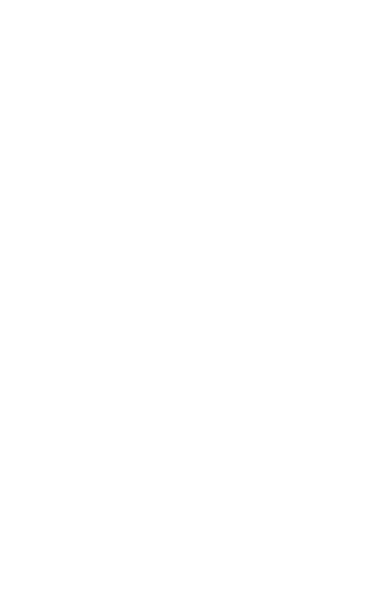
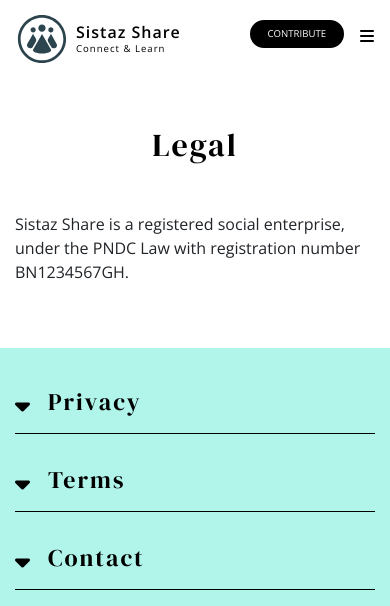
Before and after one commit to kwamesarpong/sshare-blog, a React (Create React App) app: page /legal in a window 390 px wide. Shown: the top 606 px of the page. Built offline with nearby package versions, Linux system fonts and the light colour scheme.

Commit message:
completed legal page and responsiveness

```diff
--- a/src/App.js
+++ b/src/App.js
@@ -11,6 +11,7 @@ import Contribute from "./components/pages/Contribute";
 import ContributePost from "./components/pages/ContributePost";
 import Articles from "./components/pages/Articles";
 import Careers from "./components/pages/Careers";
+import Legal from "./components/pages/Legal";
 
 class App extends Component {
   render() {
@@ -24,6 +25,7 @@ class App extends Component {
             <Route exact path="/contribute-post" component={ContributePost} />
             <Route exact path="/articles" component={Articles} />
             <Route exact path="/careers" component={Careers} />
+            <Route exact path="/legal" component={Legal} />
           </Switch>
         </BrowserRouter>
       </Provider>
--- /dev/null
+++ b/src/components/pages/Legal.js
@@ -0,0 +1,40 @@
+import React, { Component } from "react";
+import Navbar from "./Navbar";
+
+class Legal extends Component {
+  render() {
+    return (
+      <div className="legal">
+        <Navbar whitePage={true} />
+
+        <div className="container py-5">
+          <h1 className="heading heading__secondary pb-3">Legal</h1>
+
+          <p>
+            Sistaz Share is a registered social enterprise, under the PNDC Law
+            with registration number BN1234567GH.
+          </p>
+        </div>
+
+        <div className="legal__terms">
+          <div className="container py-4">
+            <h5 className="heading heading__tertiary-2 py-3">
+              <i className="fas fa-sort-down mr-3"></i>
+              Privacy
+            </h5>
+            <h5 className="heading heading__tertiary-2 py-3">
+              <i className="fas fa-sort-down mr-3"></i>
+              Terms
+            </h5>
+            <h5 className="heading heading__tertiary-2 py-3">
+              <i className="fas fa-sort-down mr-3"></i>
+              Contact
+            </h5>
+          </div>
+        </div>
+      </div>
+    );
+  }
+}
+
+export default Legal;
--- /dev/null
+++ b/src/scss/_legal.scss
@@ -0,0 +1,20 @@
+.legal {
+  overflow: hidden;
+  p {
+    width: 85%;
+    @include respond(phone) {
+      width: 100%;
+    }
+  }
+
+  &__terms {
+    min-height: 65vh;
+    background-color: #b0f4ea;
+
+    h5 {
+      border-bottom: 1px solid #000;
+    }
+
+    overflow: hidden;
+  }
+}
--- a/src/scss/main.scss
+++ b/src/scss/main.scss
@@ -9,3 +9,4 @@
 @import "./cont-two";
 @import "./articles";
 @import "./careers";
+@import "./legal";
```
